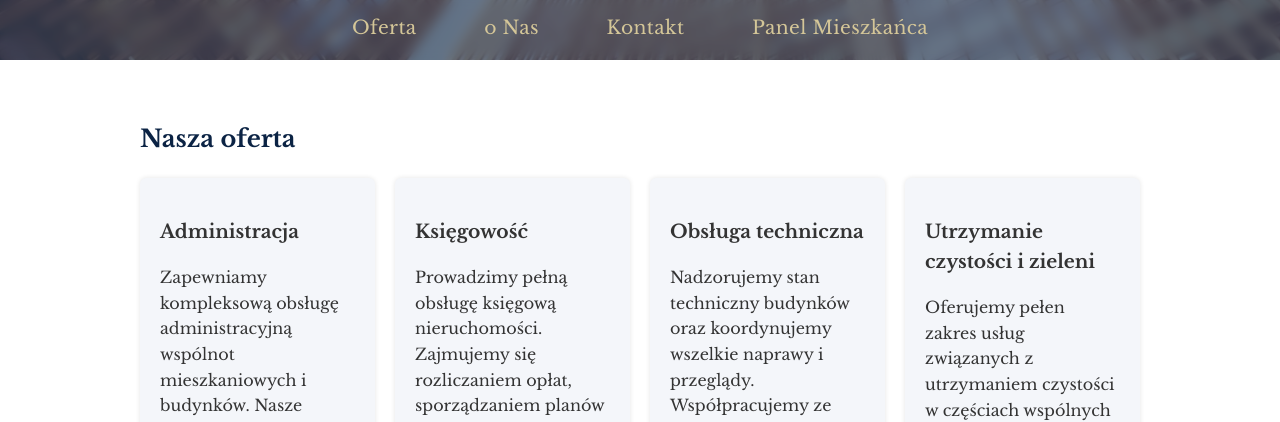
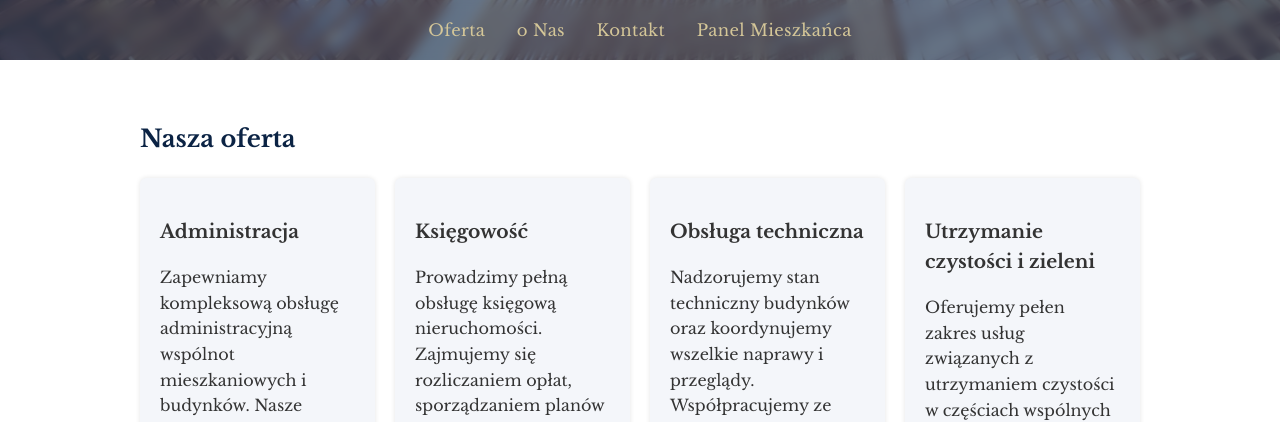
Before and after one commit to fedesiak/Luna, a plain HTML site: page index.html in a window 1280 px wide. Shown: the part 375-797 px from the top of the page. Drawn offline with nearby package versions, Linux system fonts and the light colour scheme.

Commit message:
poprawki wizualne na telefony

```diff
--- a/index.html
+++ b/index.html
@@ -74,9 +74,9 @@ nav {
 nav a {
   color: var(--gold);
   text-decoration: none;
-  margin: 0 calc(42px * var(--heroScale));
+  margin: 0 calc(18px * var(--heroScale));
   font-weight: 400;
-  font-size: clamp(calc(20px * var(--heroScale)), 2.3vw, calc(25px * var(--heroScale)));
+  font-size: clamp(calc(15px * var(--heroScale)), 2.3vw, calc(22px * var(--heroScale)));
   letter-spacing: 0.02em;
 }
 nav a:hover { text-decoration: underline; color: #0b2344; }
```
